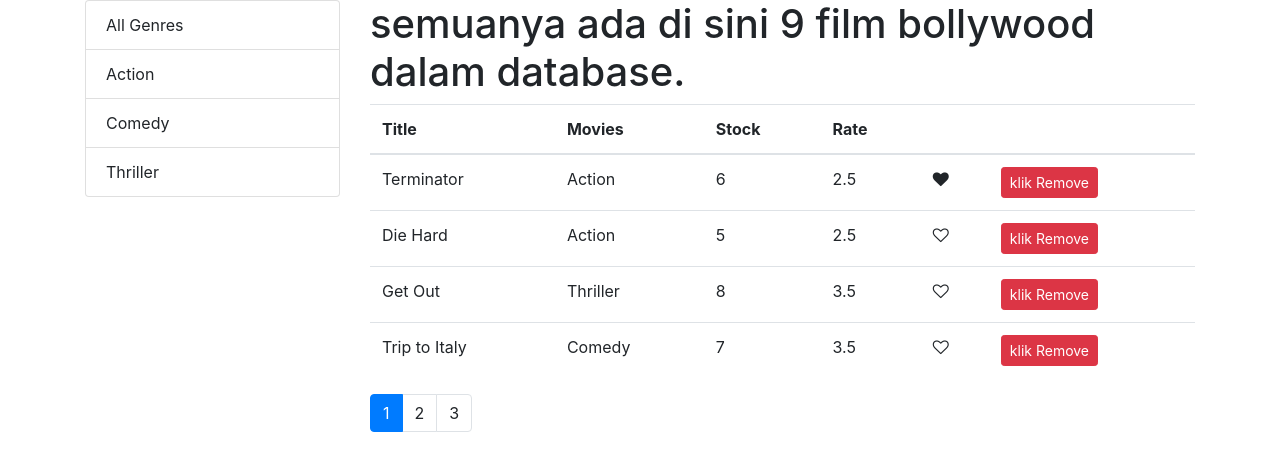
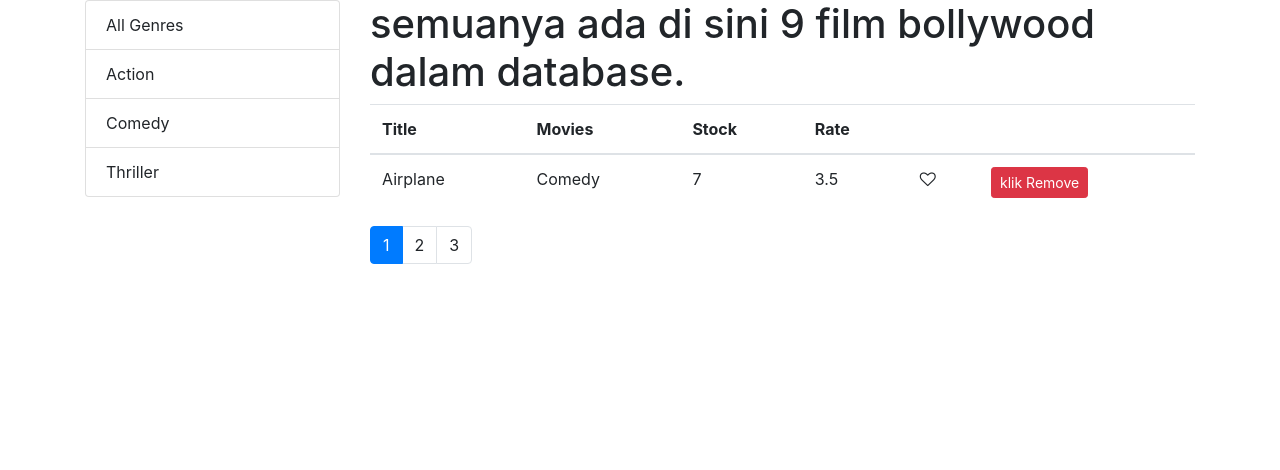
Before and after one commit to halalan/codewithmosh-vidly, a React (Create React App) app: page / in a window 1280 px wide. Shown: the top 470 px of the page. Built offline with nearby package versions, Linux system fonts and the light colour scheme.

Commit message:
Sorting- Implementing Sorting

```diff
--- a/src/components/movies.jsx
+++ b/src/components/movies.jsx
@@ -5,13 +5,15 @@ import { paginate } from '../utils/paginate';
 import ListGroup from './common/listGroup';
 import { getGenres } from "../services/fakeGenreService";
 import MoviesTable from './moviesTable';
+import _ from 'lodash';
 
  class Movies extends Component {
    state = {
      movies:[],
      genres:[],
      currentPage: 1,
-     pageSize:4
+     pageSize:4,
+     sortColumn: { path: 'title', order: 'asc'}
    };
 
    componentDidMount(){
@@ -40,20 +42,23 @@ handlePageChange = page  => {
    this.setState({ selectedGenre: genre, currentPage: 1});
  };
 handleSort = path => {
-  console.log(path);
+this.setState({ sortColumn: {path, order: 'asc'}})
 
 }
    render() {
 const { length: count } = this.state.movies;
-const {pageSize, currentPage,selectedGenre, movies: allMovies}= this.state;
+const {pageSize, currentPage,sortColumn,selectedGenre, movies: allMovies}= this.state;
 
 if (count === 0 )
- return <h1 className = "body1">Tidak ada film dalam database!!!!!!!!!!</h1>;
+ return <h1 >Tidak ada film dalam database!!!!!!!!!!</h1>;
   const filtered =
   selectedGenre  && selectedGenre._id
   ? allMovies.filter(m => m.genre._id === selectedGenre._id )
   : allMovies;
- const movies = paginate(filtered,currentPage, pageSize)
+
+const sorted = _.orderBy(filtered, [sortColumn.path], [sortColumn.order] );
+
+ const movies = paginate(sorted,filtered,currentPage, pageSize)
      return(
          <div className="row">
          <div className="col-3">
```
